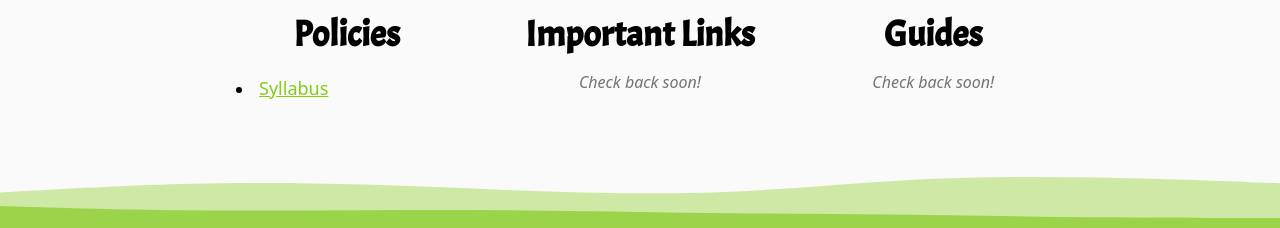
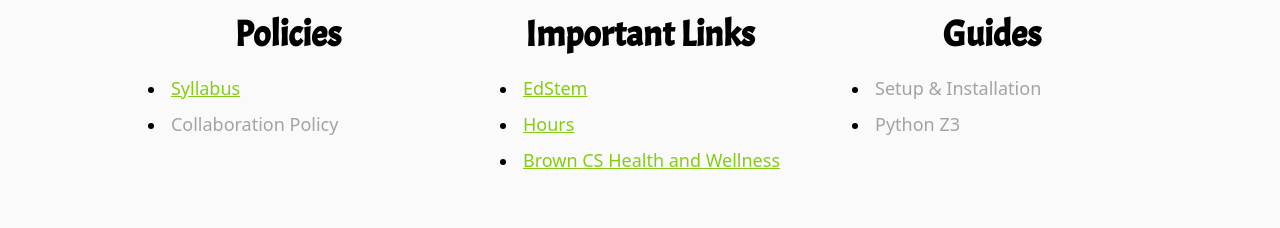
Before and after one commit to csci1710/2024, a React (Create React App) app in the folder my-app/: page / in a window 1280 px wide. Shown: the part 4171-4399 px from the top of the page. Built offline with nearby package versions, Linux system fonts and the light colour scheme; a web font is replaced by a local one.

Commit message:
Updated resource links

```diff
--- a/my-app/src/SITE_DATA.ts
+++ b/my-app/src/SITE_DATA.ts
@@ -18,7 +18,8 @@ export const lectureWeeks: LectureWeek[] = [
         name: "What is LfS?",
         date: "Jan 25",
         notesLink: "https://hackmd.io/@lfs/rJMz6s0os",
-        recordingLink: "https://brown.hosted.panopto.com/Panopto/Pages/Viewer.aspx?id=72c885e8-f244-4211-998e-af850163ddae",
+        recordingLink:
+          "https://brown.hosted.panopto.com/Panopto/Pages/Viewer.aspx?id=72c885e8-f244-4211-998e-af850163ddae",
         // liveCodeLink: "https://www.google.com",
       },
       {
@@ -200,17 +201,38 @@ export const FAQLink: string =
   "https://docs.google.com/document/d/e/2PACX-1vQek5FgRtgmr7rdxOnq5qzTIaRoVcc0dN4dERg5qu4oJ4hTCAmWJkrBbNWUdm_zsMRtQOmzpG17fWQK/pub";
 
 export const policies: Resource[] = [
-  { name: "Syllabus", href: "https://docs.google.com/document/d/1dol5vJem0Rzvbk0QTJ77z7eQCQTClxZuXWG6VGreajE/edit?usp=sharing" },
-  // { name: "Collaboration Policy", href: "https://www.google.com" },
+  {
+    name: "Syllabus",
+    href: "https://docs.google.com/document/d/1dol5vJem0Rzvbk0QTJ77z7eQCQTClxZuXWG6VGreajE/edit?usp=sharing",
+  },
+  { name: "Collaboration Policy", href: "" },
 ];
 
 export const importantLinks: Resource[] = [
-  // { name: "Syllabus", href: "https://www.google.com" },
-  // { name: "Collaboration Policy", href: "https://www.google.com" },
+  {
+    name: "EdStem",
+    href: "https://edstem.org/us/courses/31922/discussion/",
+  },
+  { name: "Hours", href: "https://hours.cs.brown.edu/login" },
+  {
+    name: "Brown CS Health and Wellness",
+    href: "https://browncs-health-and-wellness.github.io/",
+  },
 ];
 
 export const guides: Resource[] = [
-  // { name: "Collaboration Policy", href: "https://www.google.com" },
+  // TODO:
+  // Setup & Installation Guide
+  {
+    name: "Setup & Installation",
+    href: "",
+  },
+  // Goes live later
+  {
+    name: "Python Z3",
+    href: "",
+    // href: "https://docs.google.com/document/d/1ri_-SadZ-IWqrg3ZNY6tJRB_0OSDdwJRYNtdHkSehuc/preview",
+  },
 ];
 
 export const professor: staffMember = {
```
